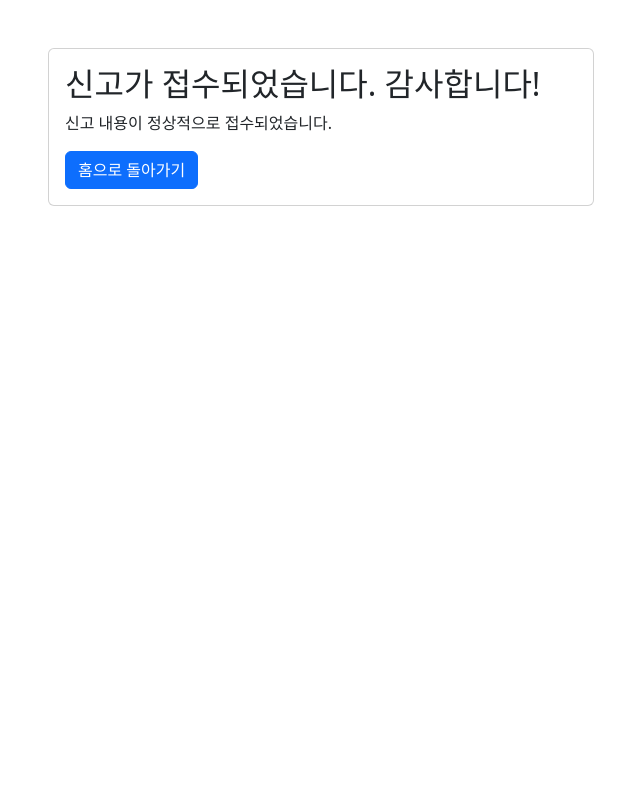
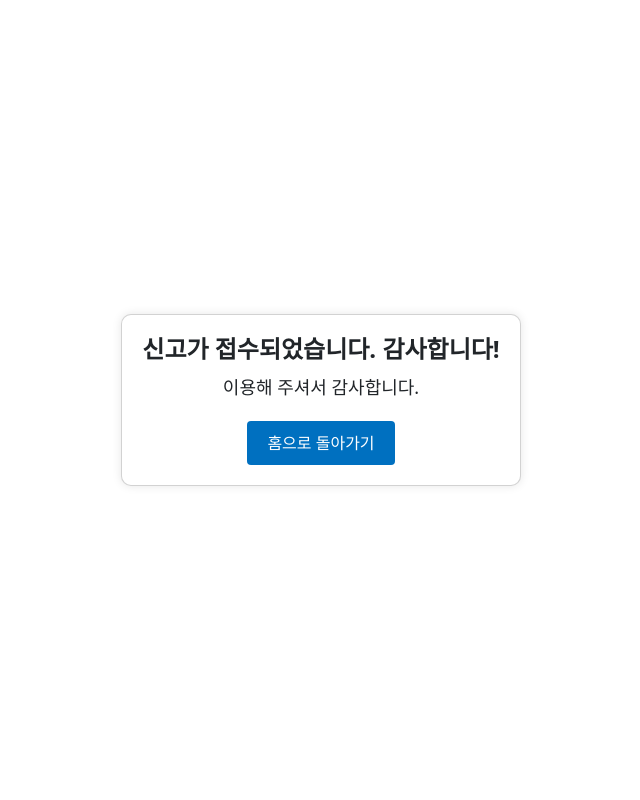
Before and after one commit to mongshot/jbclaim, a Flask app: template templates/success.html in a window 1280 px wide. Shown: the whole page, without its empty margins (319-959 px from the left). Run offline with Flask 2, Linux system fonts and the light colour scheme; the template is opened without the code that fills it, so the values that code supplies are empty; some libraries are stand-ins or nearby versions.

Commit message:
Update success.html

```diff
--- a/templates/success.html
+++ b/templates/success.html
@@ -1,22 +1,73 @@
 <!DOCTYPE html>
-<html lang="en">
+<html lang="ko">
 <head>
     <meta charset="UTF-8">
     <meta name="viewport" content="width=device-width, initial-scale=1.0">
     <title>신고가 접수되었습니다</title>
     <link rel="stylesheet" href="https://cdn.jsdelivr.net/npm/bootstrap@5.5.0/dist/css/bootstrap.min.css">
+    <style>
+        /* Reset some default styles for better consistency */
+        * {
+            margin: 0;
+            padding: 0;
+            box-sizing: border-box;
+        }
+
+        /* Styling for the container */
+        .container {
+            display: flex;
+            justify-content: center;
+            align-items: center;
+            height: 100vh;
+            text-align: center;
+        }
+
+        /* Styling for the card */
+        .card {
+            width: 90%;
+            max-width: 400px;
+            background-color: #fff;
+            border-radius: 10px;
+            box-shadow: 0 0 10px rgba(0, 0, 0, 0.1);
+        }
+
+        /* Styling for the card body */
+        .card-body {
+            padding: 20px;
+        }
+
+        /* Styling for the title */
+        .card-title {
+            font-size: 24px;
+            font-weight: bold;
+            margin-bottom: 10px;
+        }
+
+        /* Styling for the text */
+        .card-text {
+            font-size: 18px;
+            margin-bottom: 20px;
+        }
+
+        /* Styling for the button */
+        .btn-primary {
+            background-color: #0070c0;
+            color: white;
+            padding: 10px 20px;
+            border: none;
+            border-radius: 4px;
+            cursor: pointer;
+            text-decoration: none;
+        }
+    </style>
 </head>
 <body>
-    <div class="container mt-5">
-        <div class="row justify-content-center">
-            <div class="col-md-6">
-                <div class="card">
-                    <div class="card-body">
-                        <h2 class="card-title">신고가 접수되었습니다. 감사합니다!</h2>
-                        <p class="card-text">신고 내용이 정상적으로 접수되었습니다.</p>
-                        <a href="/" class="btn btn-primary">홈으로 돌아가기</a>
-                    </div>
-                </div>
+    <div class="container">
+        <div class="card">
+            <div class="card-body">
+                <h2 class="card-title">신고가 접수되었습니다. 감사합니다!</h2>
+                <p class="card-text">이용해 주셔서 감사합니다.</p>
+                <a href="/" class="btn btn-primary">홈으로 돌아가기</a>
             </div>
         </div>
     </div>
```
